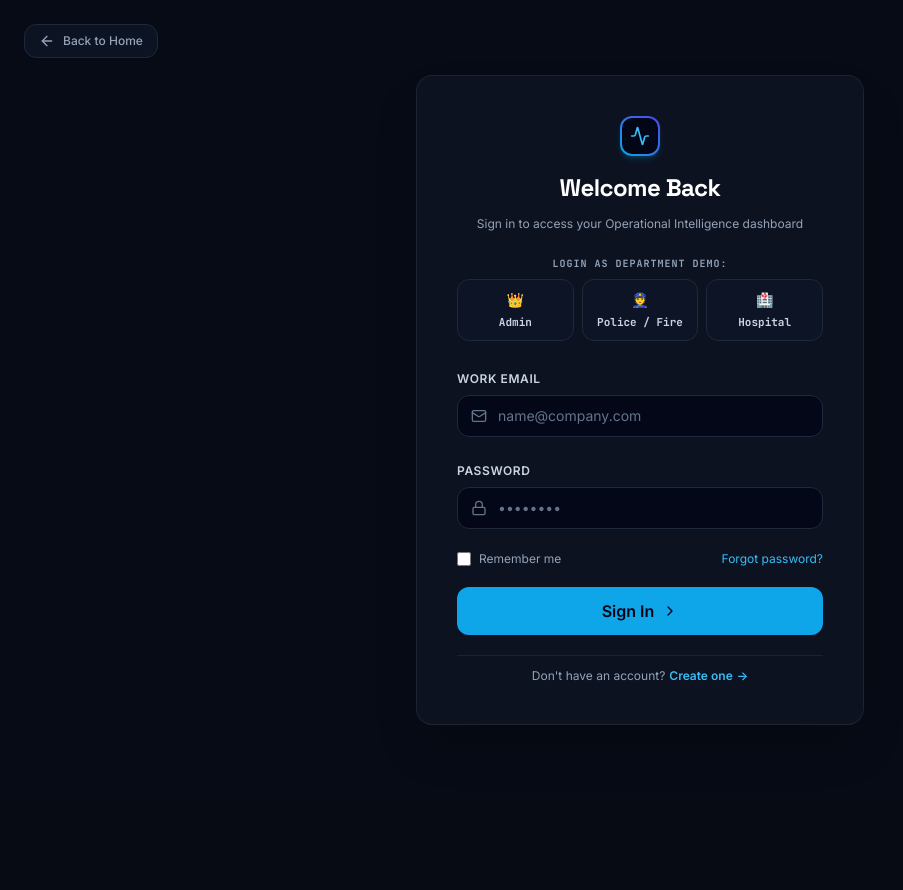
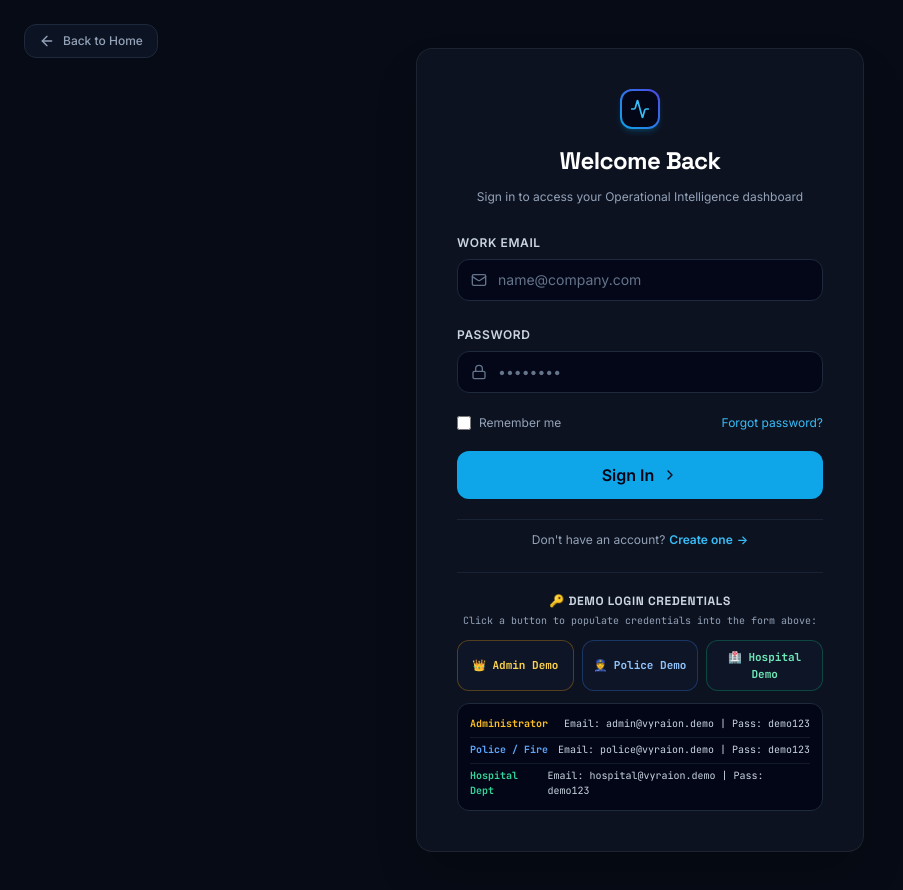
Before and after one commit to Priyanshu-20079/VYRAION-ai, a React (Vite) app in the folder frontend/: page /login in a window 1280 px wide. Shown: the top 890 px of the page, without its empty margins (0-903 px from the left). Before the commit the page ends 800 px from the top, so only its background shows below. Built offline with nearby package versions, Linux system fonts and the light colour scheme; no server answers.

Commit message:
fix(auth): position Demo Login Credentials below form with populate-only buttons and enforce backend validation

```diff
--- a/frontend/src/pages/LoginPage.jsx
+++ b/frontend/src/pages/LoginPage.jsx
@@ -100,51 +100,6 @@ export default function LoginPage() {
           </div>
         )}
 
-        {/* Department Demo Accounts */}
-        <div className="mb-6 space-y-2 font-mono">
-          <p className="text-[10px] uppercase tracking-widest text-slate-400 font-bold text-center">
-            Login as Department Demo:
-          </p>
-          <div className="grid grid-cols-3 gap-2">
-            <button
-              type="button"
-              onClick={() => { setEmail('admin@vyraion.demo'); setPassword('demo123'); }}
-              className={`py-2.5 px-2.5 rounded-xl border text-xs font-bold transition-all cursor-pointer text-center flex flex-col items-center gap-1 ${
-                email === 'admin@vyraion.demo'
-                  ? 'bg-amber-500/20 text-amber-300 border-amber-500/50 shadow-md'
-                  : 'bg-slate-900/60 hover:bg-slate-800 text-slate-300 border-slate-800'
-              }`}
-            >
-              <span className="text-sm">👑</span>
-              <span className="text-[11px]">Admin</span>
-            </button>
-            <button
-              type="button"
-              onClick={() => { setEmail('police@vyraion.demo'); setPassword('demo123'); }}
-              className={`py-2.5 px-2.5 rounded-xl border text-xs font-bold transition-all cursor-pointer text-center flex flex-col items-center gap-1 ${
-                email === 'police@vyraion.demo'
-                  ? 'bg-blue-500/20 text-blue-300 border-blue-500/50 shadow-md'
-                  : 'bg-slate-900/60 hover:bg-slate-800 text-slate-300 border-slate-800'
-              }`}
-            >
-              <span className="text-sm">👮</span>
-              <span className="text-[11px]">Police / Fire</span>
-            </button>
-            <button
-              type="button"
-              onClick={() => { setEmail('hospital@vyraion.demo'); setPassword('demo123'); }}
-              className={`py-2.5 px-2.5 rounded-xl border text-xs font-bold transition-all cursor-pointer text-center flex flex-col items-center gap-1 ${
-                email === 'hospital@vyraion.demo'
-                  ? 'bg-emerald-500/20 text-emerald-300 border-emerald-500/50 shadow-md'
-                  : 'bg-slate-900/60 hover:bg-slate-800 text-slate-300 border-slate-800'
-              }`}
-            >
-              <span className="text-sm">🏥</span>
-              <span className="text-[11px]">Hospital</span>
-            </button>
-          </div>
-        </div>
-
         <form onSubmit={handleSubmit} className="space-y-5">
           {/* Email Field */}
           <div className="space-y-1.5 text-left">
@@ -238,6 +193,57 @@ export default function LoginPage() {
           </div>
         </form>
 
+        {/* DEMO LOGIN CREDENTIALS SECTION */}
+        <div className="mt-6 pt-5 border-t border-slate-800/80 space-y-3 font-mono">
+          <div className="text-center space-y-1">
+            <h3 className="text-xs font-bold text-slate-300 uppercase tracking-wider flex items-center justify-center gap-1.5">
+              <span>🔑 DEMO LOGIN CREDENTIALS</span>
+            </h3>
+            <p className="text-[10px] text-slate-400">
+              Click a button to populate credentials into the form above:
+            </p>
+          </div>
+
+          <div className="grid grid-cols-3 gap-2">
+            <button
+              type="button"
+              onClick={() => { setEmail('admin@vyraion.demo'); setPassword('demo123'); }}
+              className="p-2 rounded-xl bg-slate-900/80 hover:bg-slate-800 border border-amber-500/30 text-amber-300 text-[11px] font-bold transition-all cursor-pointer text-center space-y-0.5"
+            >
+              <div>👑 Admin Demo</div>
+            </button>
+            <button
+              type="button"
+              onClick={() => { setEmail('police@vyraion.demo'); setPassword('demo123'); }}
+              className="p-2 rounded-xl bg-slate-900/80 hover:bg-slate-800 border border-blue-500/30 text-blue-300 text-[11px] font-bold transition-all cursor-pointer text-center space-y-0.5"
+            >
+              <div>👮 Police Demo</div>
+            </button>
+            <button
+              type="button"
+              onClick={() => { setEmail('hospital@vyraion.demo'); setPassword('demo123'); }}
+              className="p-2 rounded-xl bg-slate-900/80 hover:bg-slate-800 border border-emerald-500/30 text-emerald-300 text-[11px] font-bold transition-all cursor-pointer text-center space-y-0.5"
+            >
+              <div>🏥 Hospital Demo</div>
+            </button>
+          </div>
+
+          <div className="p-3 rounded-xl bg-slate-950/90 border border-slate-800 text-[10px] text-slate-300 space-y-1.5 font-mono">
+            <div className="flex items-center justify-between">
+              <span className="text-amber-400 font-bold">Administrator</span>
+              <span>Email: <code>admin@vyraion.demo</code> | Pass: <code>demo123</code></span>
+            </div>
+            <div className="flex items-center justify-between border-t border-slate-800/60 pt-1">
+              <span className="text-blue-400 font-bold">Police / Fire</span>
+              <span>Email: <code>police@vyraion.demo</code> | Pass: <code>demo123</code></span>
+            </div>
+            <div className="flex items-center justify-between border-t border-slate-800/60 pt-1">
+              <span className="text-emerald-400 font-bold">Hospital Dept</span>
+              <span>Email: <code>hospital@vyraion.demo</code> | Pass: <code>demo123</code></span>
+            </div>
+          </div>
+        </div>
+
       </div>
 
 
```
Also changed, not shown: 1 other file (tests, documents, lock files or other folders).
